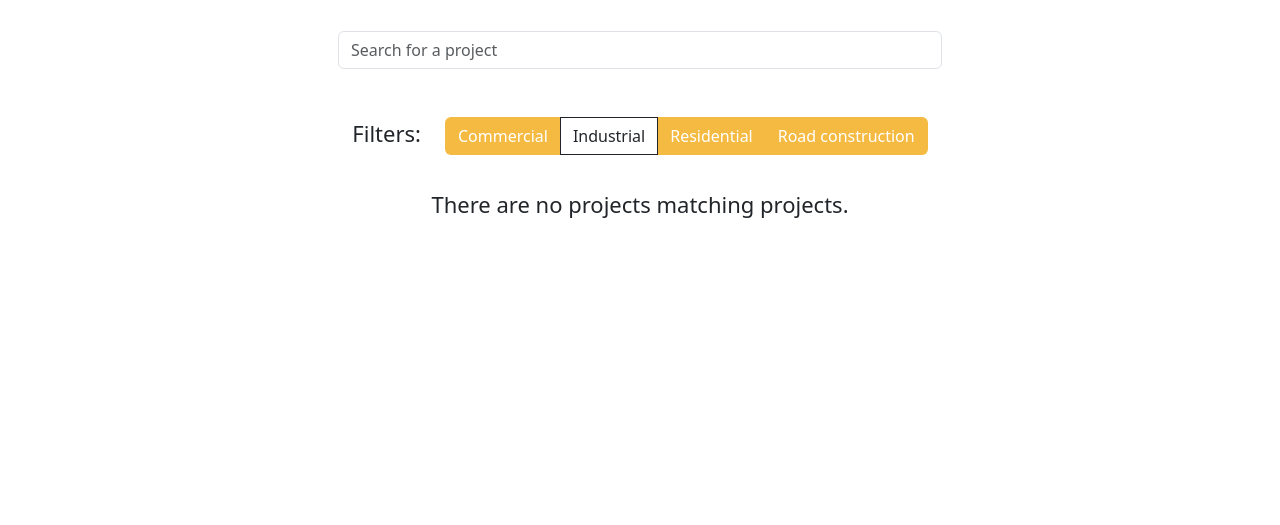
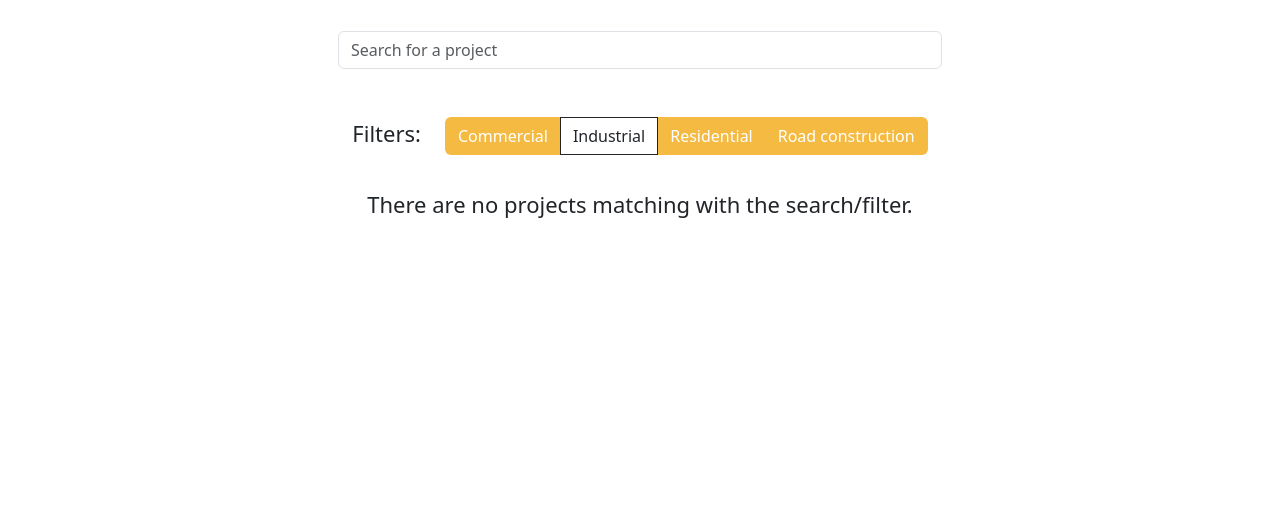
Before and after one commit to Fanticel/ProjectBob, a plain HTML site: page web/Ongoing_page.html in a window 1280 px wide. Both pictures are taken after a click on the button "Industrial". Shown: the part 208-733 px from the top of the page. Drawn offline with nearby package versions, Linux system fonts and the light colour scheme.

Commit message:
error message fix

```diff
--- a/web/Ongoing_page.html
+++ b/web/Ongoing_page.html
@@ -128,7 +128,7 @@
 
       <!--Message that gets displayed when there are no projects that match with the search or filters-->
       <div class="noProjects text-center">
-        <p>There are no projects matching projects.</p>
+        <p>There are no projects matching with the search/filter.</p>
       </div>
 
       <!--Message that gets displayed when there are no projects in the list-->
```
